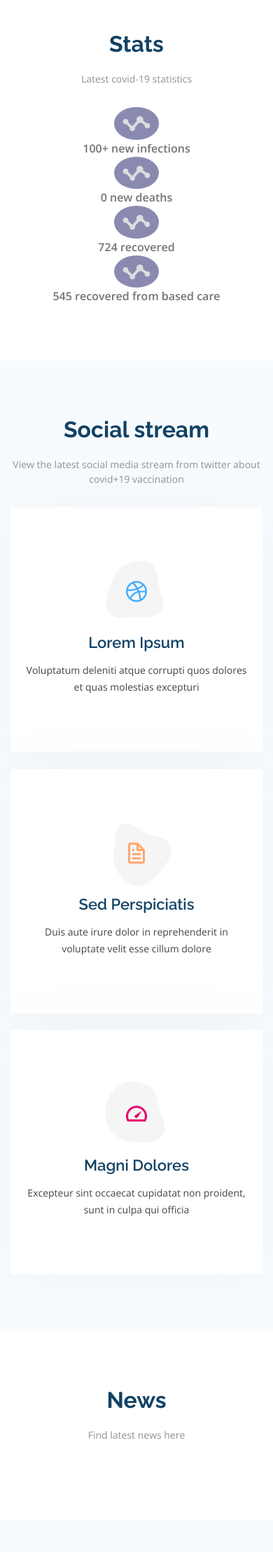
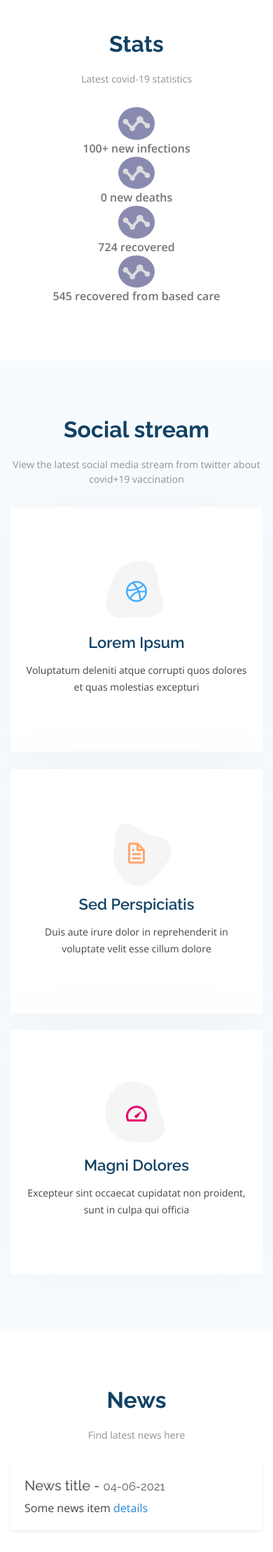
Before and after one commit to 501code/Covid19VaccinationCentersKenya, a Django app: page / in a window 390 px wide. Shown: the part 880-3098 px from the top of the page at 70% size. Run offline with Django 3.2, Linux system fonts and the light colour scheme; some libraries are stand-ins or nearby versions.

Commit message:
add responsivity

```diff
--- a/landingpage/static/new/css/style.css
+++ b/landingpage/static/new/css/style.css
@@ -157,20 +157,17 @@ h6 {
 }
 
 #header .logo {
-  font-size: 28px;
+  font-size: 16px;
   margin: 0;
   padding: 0;
   line-height: 1;
-  font-weight: 300;
   letter-spacing: 0.5px;
   font-family: "Poppins", sans-serif;
 }
 
 #header .logo a {
-  /* color: #16507b; */
-
   font-weight: 600;
-  color: #000000ab;
+  color: #00000096;
 }
 
 #header .logo img {
@@ -190,6 +187,20 @@ h6 {
 
   #hero .container {
     padding-top: 20px !important;
+  }
+
+  .row.stats .bx {
+    font-size: 2.9em;
+    display: block;
+    padding-top: -10px;
+    color: #ddd;
+  }
+
+  .row.stats .icon {
+    background: #8a8ab1;
+    margin: auto;
+    width: 14.5%;
+    border-radius: 50%;
   }
 }
 
@@ -481,9 +492,9 @@ h6 {
 #hero h1 {
   margin: 0;
   font-size: 46px;
-  font-weight: 600;
+  font-weight: 500;
   line-height: 72px;
-  color: #1e2327;
+  /* color: #1e2327; */
   font-family: "Poppins", sans-serif;
 }
 
@@ -1675,3 +1686,39 @@ section {
   color: #fff;
   text-decoration: none;
 }
+
+/* News */
+.news-items h5 {
+  color: #000000a3;
+}
+
+.news-items h5:hover {
+  cursor: pointer;
+  color: #20288aa3;
+}
+
+.news-items h5 small {
+  font-size: smaller;
+}
+
+.list-group-flush > .list-group-item {
+  padding-top: 25px;
+  padding-bottom: 25px;
+}
+
+@media (max-width: 575px) {
+  .list-group-flush > .list-group-item {
+    padding-top: 15px;
+    padding-bottom: 15px;
+  }
+}
+
+.news .list-group-item {
+  padding: 20px;
+  background: #fff;
+  border-radius: 4px;
+  position: relative;
+  margin-bottom: 30px;
+  border-width: 0px;
+  box-shadow: 0px 2px 2px 1px #f5f5f5;
+}
--- a/landingpage/templates/landingpage/partials/news.html
+++ b/landingpage/templates/landingpage/partials/news.html
@@ -6,5 +6,16 @@
             <h2>News</h2>
             <p>Find latest news here</p>
         </div>
+
+        <ul class="list-group list-group-flush news-items">
+            <li class="list-group-item">
+                <h5>News title - <small class="text-right">04-06-2021</small> </h5>
+                Some news item <a href="#some-link">details</a>
+            </li>
+            <li class="list-group-item">
+                <h5>Title 2 - <small class="text-right">04-06-2021</small></h5>
+                Some news item 2 <a href="#some-link">details</a>
+            </li>
+        </ul>
     </div>
 </section>
--- a/landingpage/templates/landingpage/partials/search.html
+++ b/landingpage/templates/landingpage/partials/search.html
@@ -5,13 +5,13 @@
                 <h1>Find centers near you!</h1>
                 <!-- <input class="" placeholder="Type to search..."> -->
                 <form id="address-form" action="" method="post" autocomplete="off">
-                    <label class="full-field">
-                        {% csrf_token %}
-                        <input id="ship-address" placeholder="Type your location here.." name="ship-address" required
-                            autocomplete="off" type="text" />
-                        <input type="hidden" id="center" name="center">
-                    </label>
-                    <button type="submit" class="btn btn-primary mb-2 submit-address" id="submit-address">Submit
+                    <!-- <label class="full-field"> -->
+                    {% csrf_token %}
+                    <input id="ship-address" placeholder="Type your location here.." name="ship-address" required
+                        autocomplete="off" type="text" class="form-control w-40" />
+                    <input type="hidden" id="center" name="center">
+                    <!-- </label> -->
+                    <button type="submit" class="mt-2 btn btn-primary mb-2 submit-address" id="submit-address">Submit
                         location</button>
                 </form>
             </div>
--- a/landingpage/templates/landingpage/partials/stats.html
+++ b/landingpage/templates/landingpage/partials/stats.html
@@ -8,25 +8,25 @@
         </div>
 
         <div class="row content stats">
-            <div class="col-lg-3 text-center">
+            <div class="col-lg-3 col-sm-6 text-center">
                 <div class="icon">
                     <i class='bx bx-stats bg-red'></i>
                 </div> <span>100+ new infections</span>
             </div>
 
-            <div class="col-lg-3 text-center">
+            <div class="col-lg-3 col-sm-6 text-center">
                 <div class="icon">
                     <i class='bx bx-stats'></i>
                 </div> <span>0 new deaths</span>
             </div>
 
-            <div class="col-lg-3 text-center">
+            <div class="col-lg-3 col-sm-6 text-center">
                 <div class="icon">
                     <i class='bx bx-stats'></i>
                 </div> <span>724 recovered</span>
             </div>
 
-            <div class="col-lg-3 text-center">
+            <div class="col-lg-3 col-sm-6 text-center">
                 <div class="icon">
                     <i class='bx bx-stats'></i>
                 </div> <span>545 recovered from based care</span>
--- a/landingpage/views.py
+++ b/landingpage/views.py
@@ -23,7 +23,8 @@ class LandingPage(View):
     @csrf_exempt
     def post(self, request):
         self.template_name = 'landingpage/result.html'
-        places = VaccineCenter.objects.exclude(Q(location__isnull=True) | Q(location=''))
+        places = VaccineCenter.objects.exclude(
+            Q(location__isnull=True) | Q(location=''))
         locs = []
         for place in places:
             loc = place.location
```
